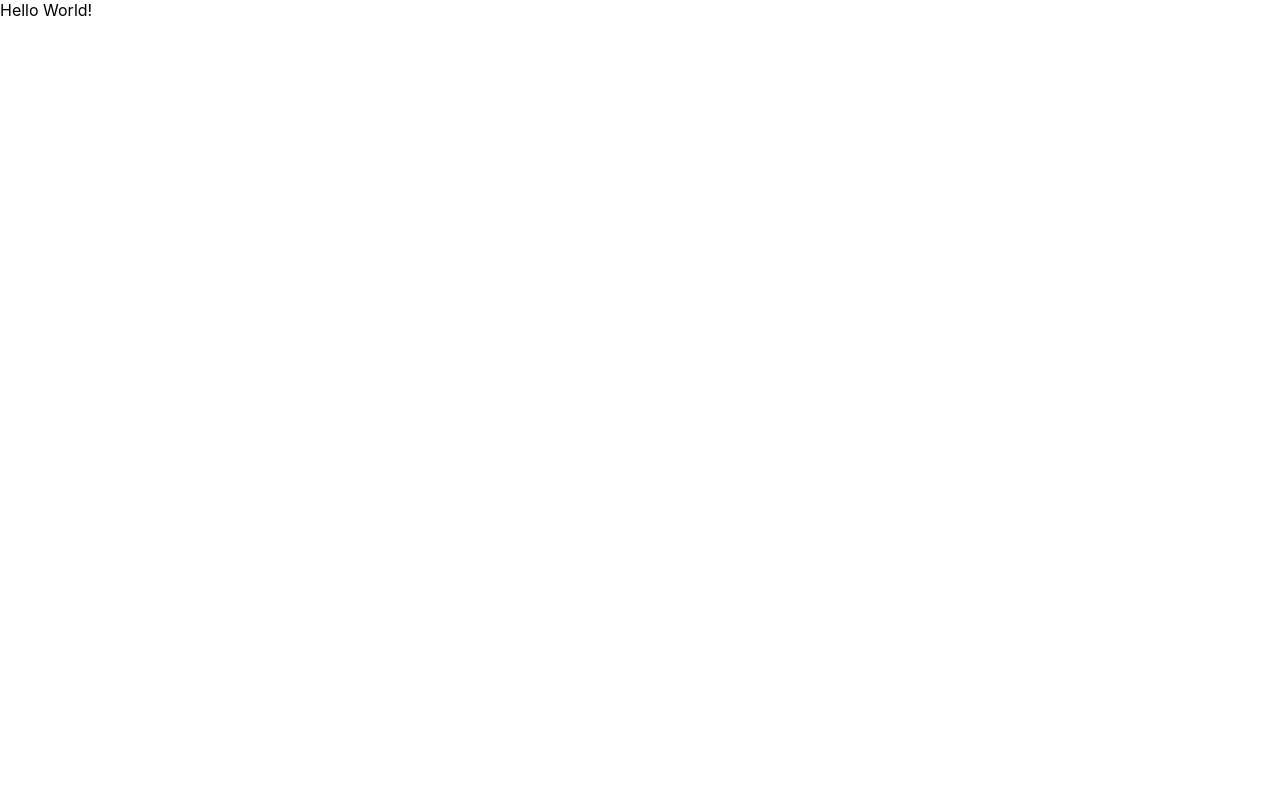
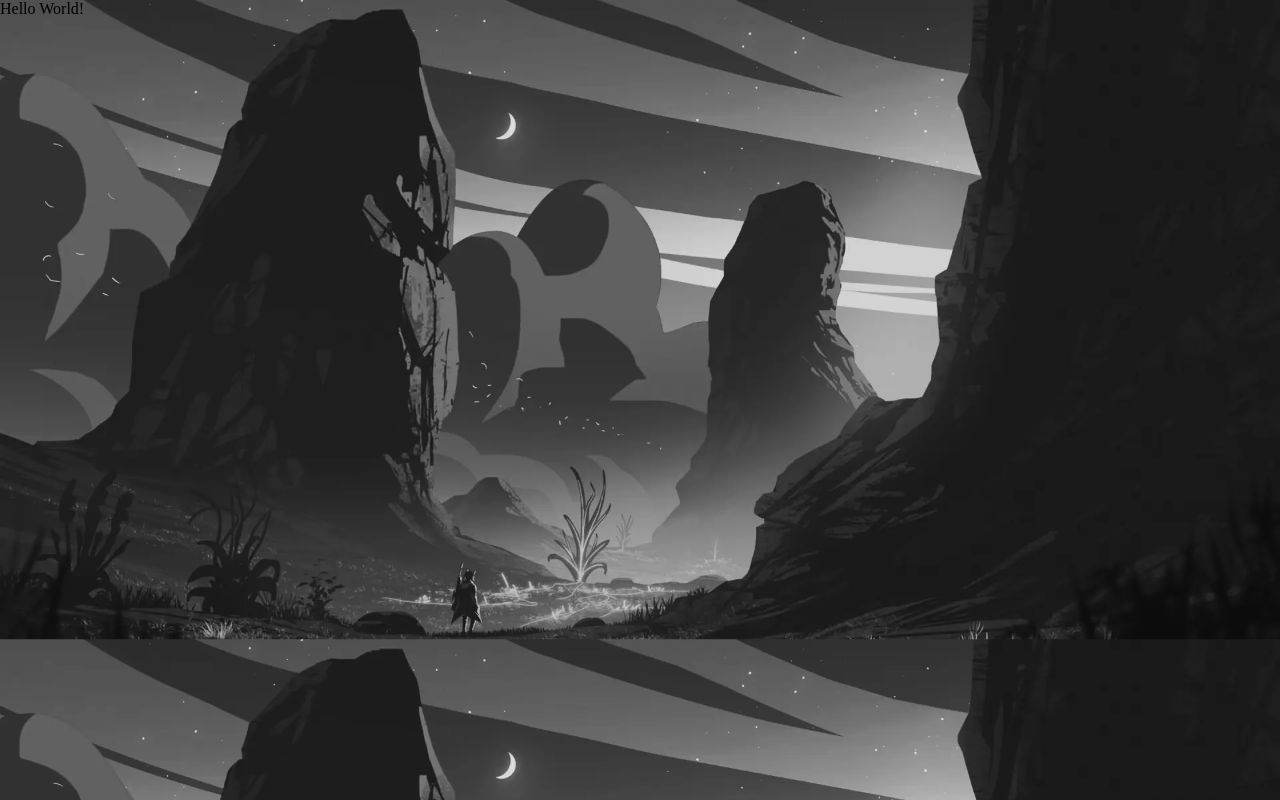
Before and after one commit to yassinehaimouch/Anime-Quotes, a React (Create React App) app: page / in a window 1280 px wide. Built offline with nearby package versions, Linux system fonts and the light colour scheme.

Commit message:
[add]: background image with css

```diff
--- a/src/App.css
+++ b/src/App.css
@@ -1,38 +1,6 @@
-.App {
-  text-align: center;
+.app-container{
+  background: url(../src/assets/back.webp);
+  background-size: 100%;
+  width: 100vw;
+  height: 100vh;
 }
-
-.App-logo {
-  height: 40vmin;
-  pointer-events: none;
-}
-
-@media (prefers-reduced-motion: no-preference) {
-  .App-logo {
-    animation: App-logo-spin infinite 20s linear;
-  }
-}
-
-.App-header {
-  background-color: #282c34;
-  min-height: 100vh;
-  display: flex;
-  flex-direction: column;
-  align-items: center;
-  justify-content: center;
-  font-size: calc(10px + 2vmin);
-  color: white;
-}
-
-.App-link {
-  color: #61dafb;
-}
-
-@keyframes App-logo-spin {
-  from {
-    transform: rotate(0deg);
-  }
-  to {
-    transform: rotate(360deg);
-  }
-}
--- a/src/App.js
+++ b/src/App.js
@@ -1,5 +1,7 @@
+import './App.css';
+
 function App() {
-  return <div>Hello World!</div>;
+  return <div className="app-container">Hello World!</div>;
 }
 
 export default App;
--- a/src/index.css
+++ b/src/index.css
@@ -1,13 +1,5 @@
-body {
+*{
   margin: 0;
-  font-family: -apple-system, BlinkMacSystemFont, 'Segoe UI', 'Roboto', 'Oxygen',
-    'Ubuntu', 'Cantarell', 'Fira Sans', 'Droid Sans', 'Helvetica Neue',
-    sans-serif;
-  -webkit-font-smoothing: antialiased;
-  -moz-osx-font-smoothing: grayscale;
+  padding: 0;
+  box-sizing: border-box;
 }
-
-code {
-  font-family: source-code-pro, Menlo, Monaco, Consolas, 'Courier New',
-    monospace;
-}
```
Also changed, not shown: src/assets/back.webp (added).
